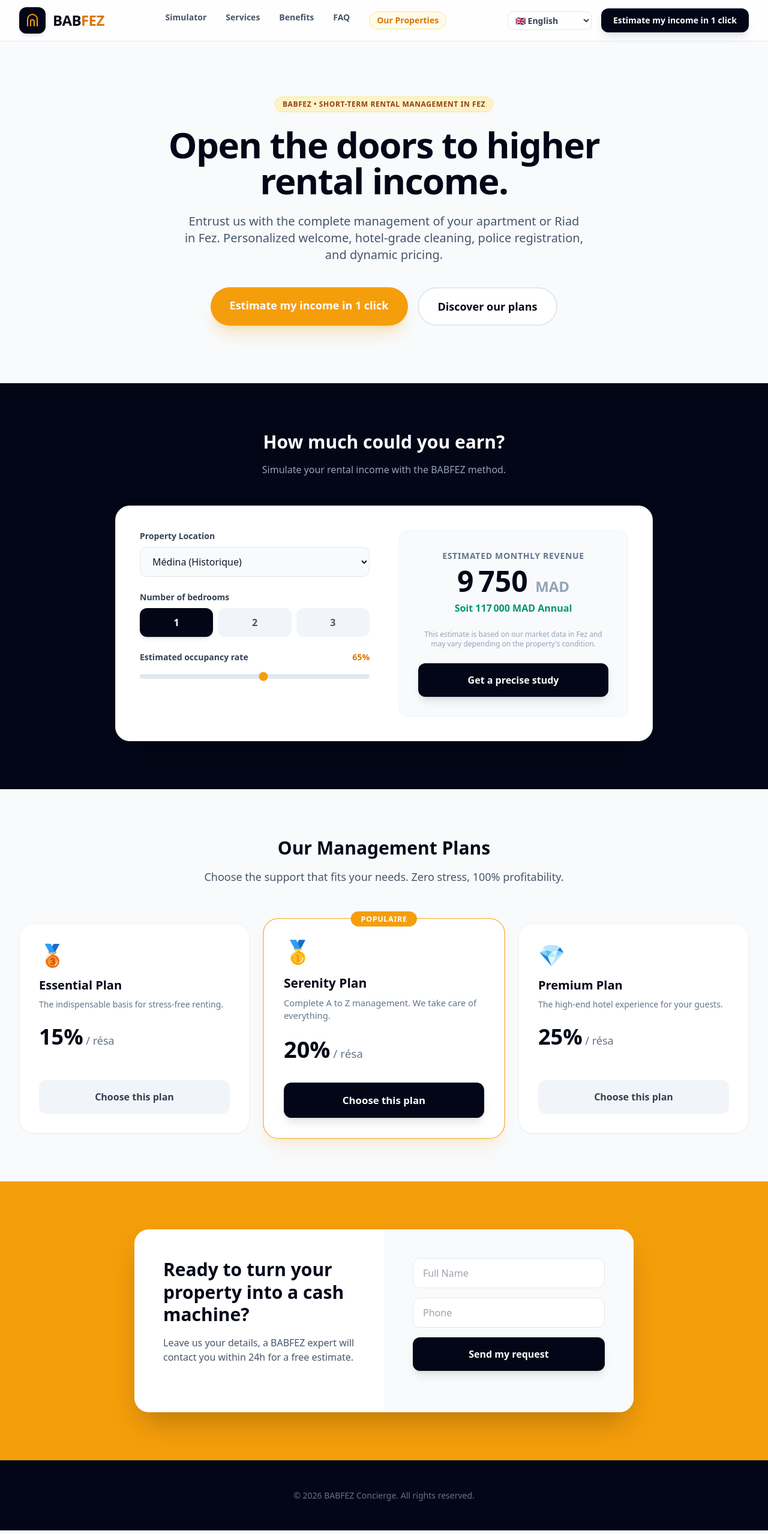
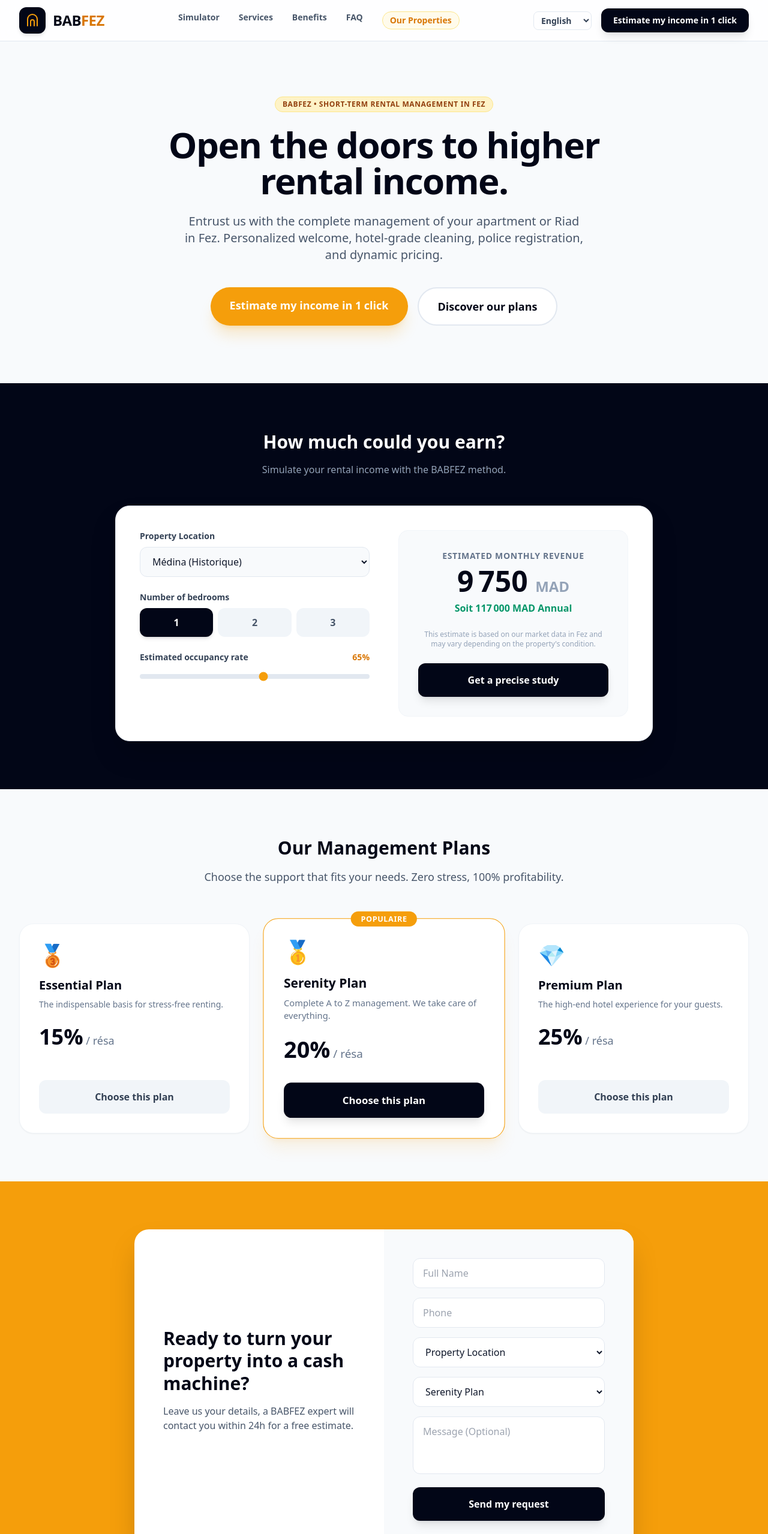
Before and after one commit to anoirqotbi87-debug/babfez, a Next.js app: page /en in a window 1280 px wide. Shown: the top 2558 px of the page at 60% size. Built offline with nearby package versions, Linux system fonts and the light colour scheme.

Commit message:
fix: Restore full lead form and remove emojis from language switcher

```diff
--- a/src/app/[lang]/page.tsx
+++ b/src/app/[lang]/page.tsx
@@ -233,6 +233,25 @@
                   <div>
                     <input type="tel" required placeholder={dict.home.formPhone} value={formData.phone} onChange={e => setFormData({...formData, phone: e.target.value})} className="w-full px-4 py-3 rounded-xl border border-slate-200 focus:border-amber-500 outline-none" />
                   </div>
+                  <div>
+                    <select value={formData.quartier} onChange={e => setFormData({...formData, quartier: e.target.value})} className="w-full px-4 py-3 rounded-xl border border-slate-200 focus:border-amber-500 outline-none bg-white">
+                      <option value="" disabled>{dict.home.formZone}</option>
+                      <option value="Médina">Médina</option>
+                      <option value="Ville Nouvelle">Ville Nouvelle</option>
+                      <option value="Route d'Immouzzer">Route d'Immouzzer</option>
+                      <option value="Autre">Autre</option>
+                    </select>
+                  </div>
+                  <div>
+                    <select value={formData.formule} onChange={e => setFormData({...formData, formule: e.target.value})} className="w-full px-4 py-3 rounded-xl border border-slate-200 focus:border-amber-500 outline-none bg-white">
+                      <option value={dict.home.formulaEssential}>{dict.home.formulaEssential}</option>
+                      <option value={dict.home.formulaSerenity}>{dict.home.formulaSerenity}</option>
+                      <option value={dict.home.formulaPremium}>{dict.home.formulaPremium}</option>
+                    </select>
+                  </div>
+                  <div>
+                    <textarea placeholder={dict.home.formMsg} value={formData.message} onChange={e => setFormData({...formData, message: e.target.value})} className="w-full px-4 py-3 rounded-xl border border-slate-200 focus:border-amber-500 outline-none h-24 resize-none"></textarea>
+                  </div>
                   <button type="submit" disabled={isSubmitting} className="w-full bg-slate-950 text-white font-bold py-4 rounded-xl hover:bg-slate-800 transition-colors shadow-lg disabled:opacity-70">
                     {isSubmitting ? dict.home.formSubmitting : dict.home.formSubmit}
                   </button>
--- a/src/components/LanguageSwitcher.tsx
+++ b/src/components/LanguageSwitcher.tsx
@@ -26,9 +26,9 @@
         onChange={handleLanguageChange}
         className="bg-transparent text-slate-700 font-bold text-sm cursor-pointer outline-none border border-slate-200 rounded-lg px-2 py-1 hover:border-amber-500 transition-colors"
       >
-        <option value="fr">🇲🇦/🇫🇷 Français</option>
-        <option value="en">🇬🇧 English</option>
-        <option value="es">🇪🇸 Español</option>
+        <option value="fr">Français</option>
+        <option value="en">English</option>
+        <option value="es">Español</option>
       </select>
     </div>
   );
```
